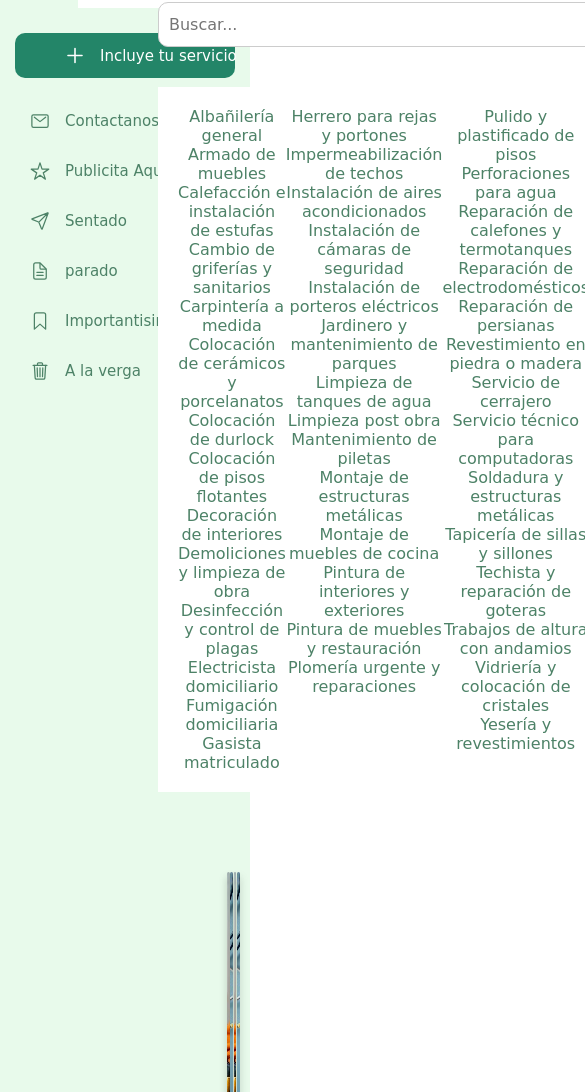
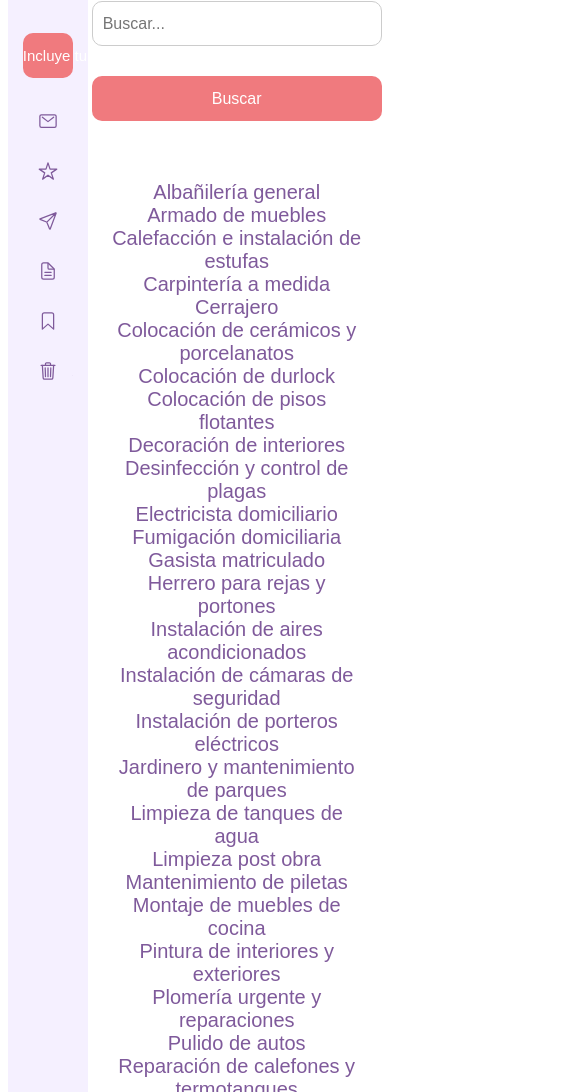
Before and after one commit to placidovera/service-web, a plain HTML site: page index.html in a window 390 px wide. Shown: the part 72-1164 px from the top of the page, 585 px wide, since content can reach past the window. Drawn offline with nearby package versions, Linux system fonts and the light colour scheme.

Commit message:
vsita movil

```diff
--- a/estilos.css
+++ b/estilos.css
@@ -1,25 +1,32 @@
 :root{
-
---color-barra-lateral:  rgb(232, 250, 235);         /* Verde muy claro para el fondo */
---color-textos: rgb(26, 71, 54);                    /* Verde oscuro para textos principales */
---color-textos-menu: rgb(77, 130, 103);             /* Verde medio para textos secundarios */
---color-boton: rgb(35, 133, 104);                   /* Verde intenso para botones */
---color-texto-boton: rgb(255, 255, 255);            /* Blanco para contraste en botones */
---color-menu-hover: rgb(203, 241, 219);             /* Verde más claro para hover */
---color-menu-hover-textos: rgb(19, 59, 44);         /* Contraste en hover del menú */
---color-linea: rgb(205, 236, 214);                  /* Líneas suaves entre elementos */
+--color-barra-lateral: rgb(245, 240, 255);           /* lavanda claro */
+--color-textos: rgb(64, 38, 80);                     /* berenjena profundo */
+--color-textos-menu: rgb(127, 90, 155);              /* violeta medio */
+--color-boton: rgb(240, 122, 126);                   /* coral rosado */
+--color-texto-boton: rgb(255, 255, 255);             /* blanco puro */
+--color-menu-hover: rgb(224, 200, 248);              /* lavanda suave */
+--color-menu-hover-textos: rgb(70, 35, 105);         /* violeta oscuro */
+--color-linea: rgb(205, 236, 214);
 --color-swich-base: rgb(201,202,206);
 --color-swich-circulo: rgb(241,241,241);
 }
-@import url('https://fonts.googleapis.com/css2?family=Delius&family=Montserrat:ital,wght@0,100..900;1,100..900&family=Outfit:wght@100..900&display=swap');
+@import url('https://fonts.googleapis.com/css2?family=Contrail+One&display=swap');
 *{
     margin: 0;
     padding: 0;
     box-sizing: border-box;
-    font-family: "Delius", cursive;
+     font-family: "Contrail One", sans-serif;
     font-weight: 400;
     font-style: normal;
 }
+
+.delius-regular {
+  font-family: "Delius", cursive;
+  font-weight: 400;
+  font-style: normal;
+}
+
+/* variables de colores */
 .dark-mode{
 --color-barra-lateral:  rgb(44,45,49);
 --color-textos: rgb(255,255,255);
@@ -31,13 +38,11 @@
 --color-linea: rgb(71,70,78);
 --color-swich-base: rgb(39,205,64);
 --color-swich-circulo: rgb(255,255,255);
-
 }
 body{
     width: 100%;
     height: 100vh;
-
-}
+} /*barra lateral */
 .barra-lateral{
     display: flex;
     flex-direction: column;
@@ -46,18 +51,8 @@ body{
     height: 100%;
     padding: 20px 15px;
     background-color: var(--color-barra-lateral);
-    transition: width 0.5s ease ,background-color 0.3s ease ;
+    transition: width 0.5s ease ,background-color 3s ease ;
     overflow: hidden;
-}
-.barra-lateral .navegacion::-webkit-scrollbar{
-width: 5px;
-}
-.barra-lateral .navegacion::-webkit-scrollbar-thumb{
-background-color: black;
-border-radius: 5px;
-}
-.barra-lateral .navegacion::-webkit-scrollbar-thumb:hover{
-    background-color: red;
 }
 .barra-lateral .navegacion{
     height: 100%;
@@ -240,13 +235,12 @@ position: relative;
 }.titulo {
   /* igual al ancho de .barra-lateral */
     padding: 20px;
-display: flex;
-
-}.contenedor-principal {
+    display: flex;
+}  /* contenedor de la pagina */
+.contenedor-principal {
   display: flex;
   width: 100%;
     align-content: start;
-
 }
 .contenido {
   flex-grow: 3;
@@ -255,10 +249,8 @@ display: flex;
   display: flex;
   flex-direction: column;
   justify-content: center;
-
-  overflow: visible;
-   height: auto;
-
+  overflow: hidden;
+  height: auto;
 }.contenido .buscador input {
 
   height: 45px;
@@ -305,23 +297,24 @@ button:hover {
 }
 .encabezado {
   display: flex;
-
   padding: 20px;
   background-color: #fff;
-  text-align: center; /* o left si preferís alineado a la izquierda */
+  text-align: center;
   margin-bottom: 20px;
   width: 100%;
   text-align: center;
   justify-content: center;
 }
-/*pagina de inicio grid*/
+/*pagina de inicio gcrid*/
 .contenedor-principal {
   display: grid;
-  grid-template-areas: "bar titulos1 titulos1"
-   "bar buscador buscador"
-   "bar buscador buscador" ;
+  grid-template-areas:
 
-  grid-template-columns: 20% 75% 5%;
+  "bar var titulos1 titulos1"
+   "bar var buscador buscador"
+   "bar var buscador buscador" ;
+
+  grid-template-columns:  21% 0% 80% 0%;
   grid-template-rows: 100px 700px 1200px;
   justify-content: center;
 }
@@ -336,15 +329,20 @@ button:hover {
 }
 .contenido{
     grid-area: buscador;
-
+}
+.publicidad {
+  grid-area: var;
 }
 .green{
   border-radius: 30px;
-  background-image: url(./plomero.jpg);
+  background-image: url(./imagen/plomero.jpg);
   width: 850px;
   height: 250px;
   transition: transform 0.3s ease, box-shadow 0.3s ease;
   box-shadow: 0 4px 8px rgba(0, 0, 0, 0.2);
+  background-repeat: no-repeat;
+  background-size: contain;
+
 
 }
 .green:hover{
@@ -353,11 +351,13 @@ button:hover {
 }
 .red{
    border-radius: 30px;
-   background-image: url(./electricista.jpg);
+   background-image: url(./imagen/tarjeta\ final\ frente\ \(1\).jpg);
    width: 850px;
    height: 250px;
    transition: transform 0.3s ease, box-shadow 0.3s ease;
    box-shadow: 0 4px 8px rgba(0, 0, 0, 0.2);
+  background-repeat: no-repeat;
+  background-size: contain;
 }
 .red:hover{
   transform: translateY(-5px);
@@ -404,3 +404,67 @@ li:hover {
   transform: translateX(6px);
   color: black;
 }
+.publicidad{
+  transform: translateX(0); /* Vuelve a su posición original */
+  opacity: 0;
+}
+/* Cuando querés que aparezca */
+.div-oculto {
+  display: block; /* O flex/grid, según lo que sea */
+  grid-area: var;
+  width: 250px;
+  transform: translateX(-280px);
+  opacity: 1;
+  transition: transform 1s ease-out, opacity 1s ease-out;
+  background-image: url(./imagen/autog.png);
+}
+@media(max-width :480px){
+.contenedor-principal {
+      grid-template-rows: 10px 3000px 2000px;
+      grid-template-columns: 1% 0% 95% 0%;
+}
+.titulo{
+  display: flex;
+  flex-direction: column;
+}
+.buscador {
+  display: flex;
+ flex-direction: column;
+}.contenido .buscador input {
+min-width: 100px;
+
+}
+.contenido{
+  font-size: 20px;
+   width: 450px;
+}
+.contenido .fotos{
+  flex-direction: column;
+          max-width: 350px;
+          height: 20%;
+}
+.green{
+      width: 300px;
+    height: 200px;
+}
+.red{
+      width: 300px;
+    height: 200px;
+}
+.servicios{
+  padding:0px;
+  width: 300%;
+}
+.publicidad{
+  transform: translateX(35%); /* Vuelve a su posición original */
+  opacity: 0;
+}
+.div-oculto{
+  opacity: 1;
+  transition: transform 1s ease-out, opacity 1s ease-out;
+} /*barra lateral */
+.barra-lateral{
+    width: 80px;
+}
+
+}
--- a/index.html
+++ b/index.html
@@ -91,7 +91,9 @@
 </div>
 </div>
 </div>
+<div class="publicidad">
 
+</div>
 
       <div class="encabezado">
   <h1>Service web</h1>
@@ -110,13 +112,12 @@
     <li>Albañilería general</li>
     <li>Armado de muebles</li>
     <li>Calefacción e instalación de estufas</li>
-    <li>Cambio de griferías y sanitarios</li>
     <li>Carpintería a medida</li>
+    <li>Cerrajero</li>
     <li>Colocación de cerámicos y porcelanatos</li>
     <li>Colocación de durlock</li>
     <li>Colocación de pisos flotantes</li>
     <li>Decoración de interiores</li>
-    <li>Demoliciones y limpieza de obra</li>
     <li>Desinfección y control de plagas</li>
     <li>Electricista domiciliario</li>
     <li>Fumigación domiciliaria</li>
@@ -127,7 +128,6 @@
 <div class="listaResultados">
   <ul>
     <li>Herrero para rejas y portones</li>
-    <li>Impermeabilización de techos</li>
     <li>Instalación de aires acondicionados</li>
     <li>Instalación de cámaras de seguridad</li>
     <li>Instalación de porteros eléctricos</li>
@@ -135,23 +135,19 @@
     <li>Limpieza de tanques de agua</li>
     <li>Limpieza post obra</li>
     <li>Mantenimiento de piletas</li>
-    <li>Montaje de estructuras metálicas</li>
     <li>Montaje de muebles de cocina</li>
     <li>Pintura de interiores y exteriores</li>
-    <li>Pintura de muebles y restauración</li>
     <li>Plomería urgente y reparaciones</li>
   </ul>
 </div>
 
 <div class="listaResultados">
   <ul>
-    <li>Pulido y plastificado de pisos</li>
-    <li>Perforaciones para agua</li>
+    <li>Pulido de autos</li>
     <li>Reparación de calefones y termotanques</li>
     <li>Reparación de electrodomésticos</li>
     <li>Reparación de persianas</li>
     <li>Revestimiento en piedra o madera</li>
-    <li>Servicio de cerrajero</li>
     <li>Servicio técnico para computadoras</li>
     <li>Soldadura y estructuras metálicas</li>
     <li>Tapicería de sillas y sillones</li>
@@ -159,6 +155,7 @@
     <li>Trabajos de altura con andamios</li>
     <li>Vidriería y colocación de cristales</li>
     <li>Yesería y revestimientos</li>
+    <li>Zapatero</li>
   </ul>
 </div>
       </div>
@@ -187,7 +184,7 @@
    <div class="green"></div>
    <div class="red"></div>
     </div>
-
+     </div>
  </div>
 </div>
       </div>
--- a/script.js
+++ b/script.js
@@ -1,5 +1,6 @@
 const cloud = document.getElementById("cloud")
 const  barraLateral = document.querySelector(".barra-lateral")
+const  publicidad = document.querySelector(".publicidad")
 const  spans = document.querySelectorAll("span")
 const  palanca = document.querySelector(".swich")
 const  circulo = document.querySelector(".circulo")
@@ -11,6 +12,7 @@ circulo.classList.toggle('prendido')
 
 cloud.addEventListener("click",()=>{
 barraLateral.classList.toggle("mini-barra-lateral")
+publicidad.classList.toggle("div-oculto")
 spans.forEach((span)=>{
     span.classList.toggle("oculto")
 })
```
Also changed, not shown: imagen/auto.jpg (added), imagen/auto1.jpg (added), imagen/auto2.jpg (added), imagen/auto3.jpg (added), imagen/autog.png (added), imagen/electricista.jpg (renamed from electricista.jpg), imagen/plomero.jpg (renamed from plomero.jpg), imagen/tarjeta final frente (1).jpg (added).
